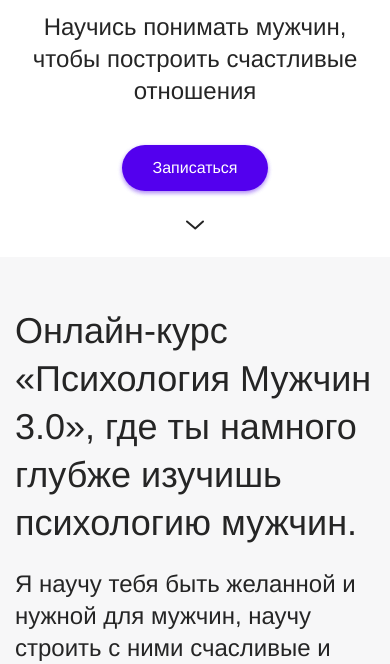
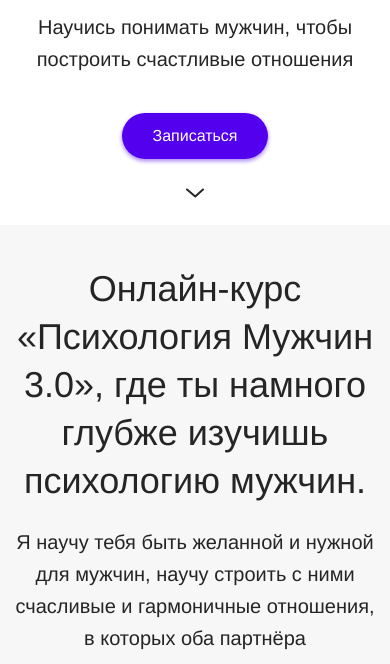
Before and after one commit to andreysadchik/Lutsenko3.0, a plain HTML site: page index.html in a window 390 px wide. Shown: the part 347-1011 px from the top of the page. Drawn offline with nearby package versions, Linux system fonts and the light colour scheme.

Commit message:
information block has been done

```diff
--- a/css/mobile.css
+++ b/css/mobile.css
@@ -206,7 +206,7 @@
 
 	.title__sub {
 		text-align: center;
-		font-size:
+		font-size: 20px;
 	}
 
 	.title__order {
@@ -221,7 +221,7 @@
 		margin: 0 0 38px;
 	}
 	.title__container {
-		text-align: center;
+		justify-content: center;
 	}
 
 	.title__info {
@@ -234,6 +234,15 @@
 	}
 
 /* title mobile end */
+/*information mobile start */
+	.information {
+		background-color: #F7F7F8;
+		padding: 40px 0 56px 0;
+	}
+
+	.information__wrapper {
+		text-align: center;
+	}
 
 	.information__container {
 		display: block;
@@ -241,13 +250,21 @@
 
 	.information__block {
 		position: static;
+		padding: 30px 15px;
 	}
 
 	.information__text {
 		margin: 0 0 30px 0;
+		font-size: 20px;
 	}
 
 	.nformation__title {
 		text-align: center;
+		font-size: 35px;
 	}
+
+	.information__title {
+		max-width: auto;
+	}
+/*information mobile end */
 }
--- a/css/style.css
+++ b/css/style.css
@@ -206,9 +206,8 @@ body {
 /*information start */
 
 .information {
-	height: 2000px;
 	background-color: #F7F7F8;
-	padding: 50px 0 0 0;
+	padding: 50px 0 106px 0;
 }
 
 .information__title {
@@ -262,4 +261,11 @@ body {
 	left: 99px;
 }
 
+/* TEXT SIZES start */
+
+
+
+/* TEXT SIZES end */
+
+
 /*information end */
--- a/index.html
+++ b/index.html
@@ -61,7 +61,7 @@
 						Мужская психология 3.0<br>
 						14 дневный онлайн курс
 					</h1>
-					<p class="title__sub">
+					<p class="title__sub suball">
 						Научись понимать мужчин, чтобы
 						построить счастливые отношения
 					</p>
@@ -86,8 +86,8 @@
 	<!-- title end -->
 	<!-- information start -->
 	<div class="information">
-		<div class="wrapper">
-			<div class="information__title">
+		<div class="information__wrapper wrapper">
+			<div class="information__title headerall">
 				Онлайн-курс «Психология Мужчин 3.0»,
 				где ты намного глубже изучишь психологию мужчин.
 			</div>
```
